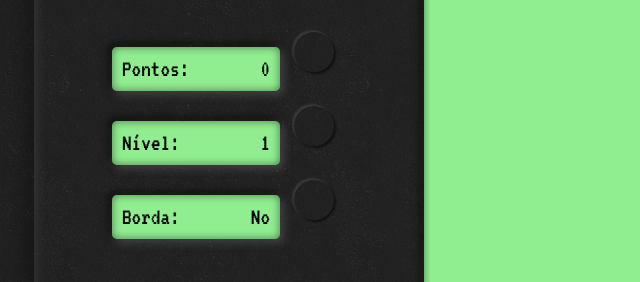
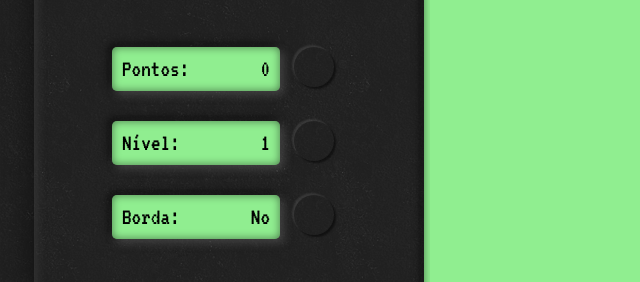
Before and after one commit to Hudsonjr90/Snakegamer, a plain HTML site: page index.html in a window 1280 px wide. Shown: the part 328-610 px from the top of the page, 166-806 px from the left. Drawn offline with Linux system fonts and the light colour scheme.

Commit message:
Update style.css

```diff
--- a/style.css
+++ b/style.css
@@ -67,7 +67,7 @@ aside button {
     height: 40px;
     box-sizing: border-box;
     position: relative;
-    top: -5px;
+    top: 10px;
     margin-left: 10px;
     border-radius: 50%;
     border:none;
```
